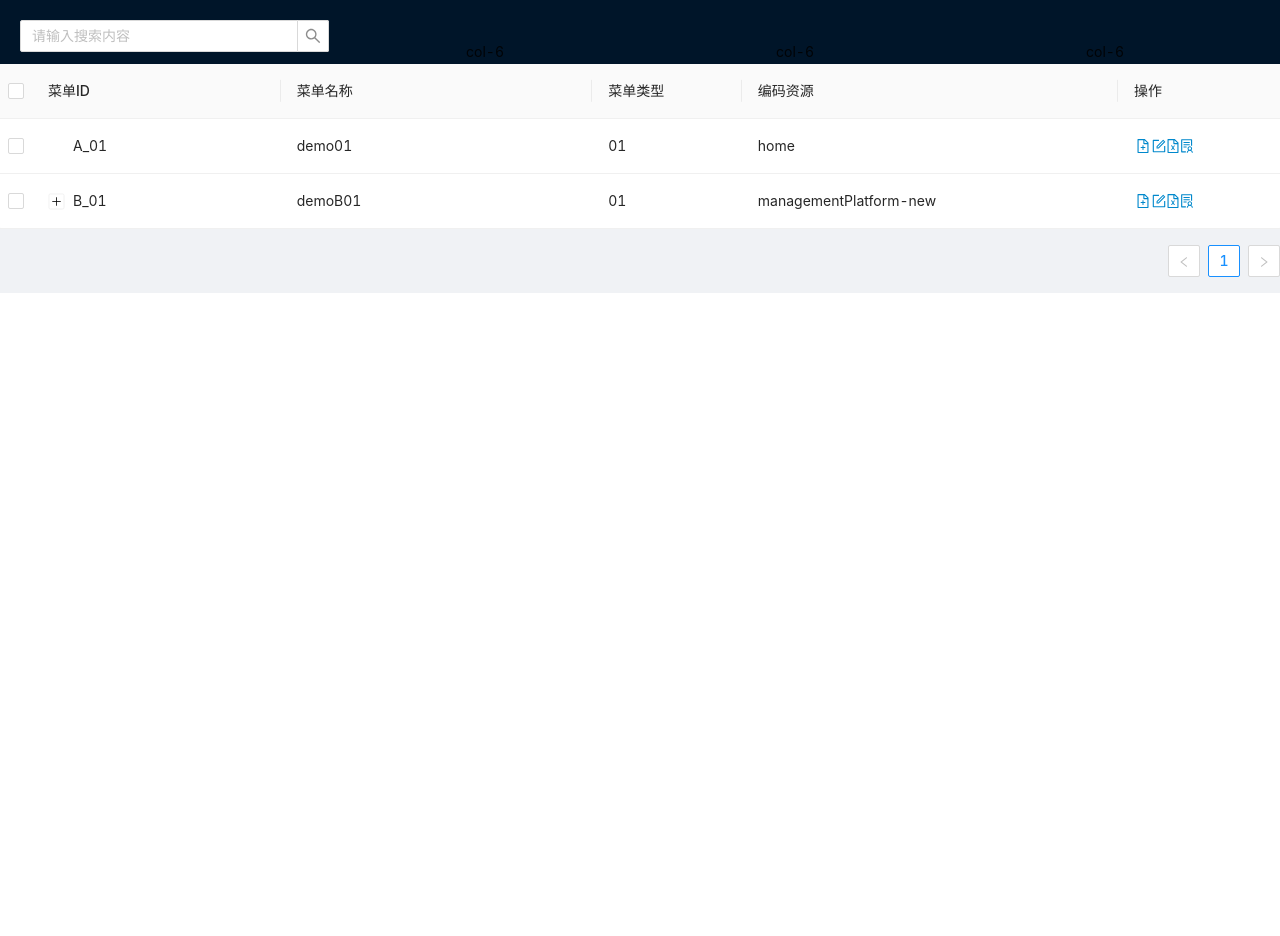
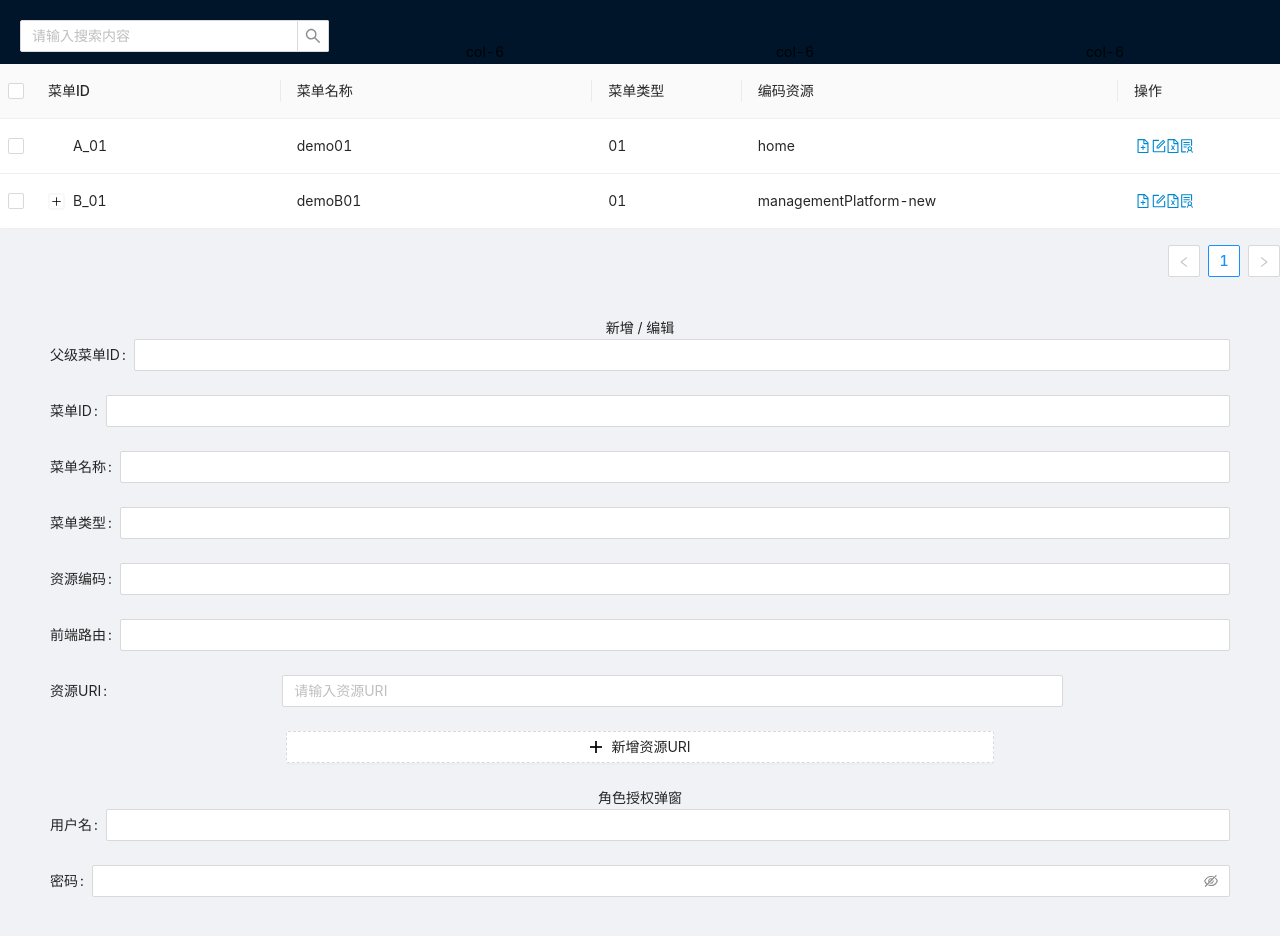
Before and after one commit to RoronuaHong/test0611ss, a React (Create React App) app: page / in a window 1280 px wide. Shown: the top 936 px of the page. Before the commit the page ends 800 px from the top, so only its background shows below. Built offline with nearby package versions, Linux system fonts and the light colour scheme.

Commit message:
complete style

```diff
--- a/src/components/App.tsx
+++ b/src/components/App.tsx
@@ -1,12 +1,12 @@
-import { Table, Input, Layout, Col, Row, Modal, Form } from 'antd';
+import { Table, Input, Layout, Col, Row, Modal, Form, Button } from 'antd';
 import type { ColumnsType } from 'antd/es/table';
 import React, { useState, useEffect } from 'react';
 import { data, DataType, rowSelection } from './TreeNode';
 import SearchInput from './SearchInput';
-import { FileAddOutlined, FormOutlined, FileExcelOutlined, SolutionOutlined } from '@ant-design/icons';
+import { FileAddOutlined, FormOutlined, FileExcelOutlined, SolutionOutlined, PlusOutlined, MinusCircleOutlined } from '@ant-design/icons';
 
 const { Search } = Input;
-const { Header, Content } = Layout;
+const { Header, Content, Footer } = Layout;
 
 export const App: React.FC = () => {
   const [visible, setVisible] = useState(false);
@@ -141,6 +141,7 @@ export const App: React.FC = () => {
   const handleRoleMgt = (record: DataType) => {
     // 处理
     console.log('角色授权弹窗')
+    setVisible(true)
   }
 
   const handleOk = () => {
@@ -151,6 +152,14 @@ export const App: React.FC = () => {
   const handleCancel = () => {
     // 处理取消按钮逻辑
     setVisible(false);
+  };
+
+  const add = () => {
+    console.log(123321)
+  }
+
+  const onFinish = (values: any) => {
+    console.log('Received values of form:', values);
   };
 
   return (
@@ -171,12 +180,146 @@ export const App: React.FC = () => {
             columns={columns}
             rowSelection={{ ...rowSelection, checkStrictly }}
             dataSource={dataList} />
-            {/* <Modal
-              title="表单弹窗"
-              visible={visible}
-              onOk={handleOk}
-              onCancel={handleCancel}
+
+        </Content>
+        <Footer>
+          <div>
+            新增 / 编辑
+            <Form>
+              <Form.Item label="父级菜单ID" rules={[{ required: true, message: '请输入父级菜单ID' }]}>
+                <Input />
+              </Form.Item>
+              <Form.Item label="菜单ID" rules={[{ required: true, message: '请输入菜单ID' }]}>
+                <Input />
+              </Form.Item>
+              <Form.Item label="菜单名称" rules={[{ required: true, message: '请输入菜单名称' }]}>
+                <Input />
+              </Form.Item>
+              <Form.Item label="菜单类型" rules={[{ required: true, message: '请输入菜单类型' }]}>
+                <Input />
+              </Form.Item>
+              <Form.Item label="资源编码" rules={[{ required: true, message: '请输入资源编码' }]}>
+                <Input />
+              </Form.Item>
+              <Form.Item label="前端路由" rules={[{ required: true, message: '请输入前端路由' }]}>
+                <Input />
+              </Form.Item>
+              <Form.List name="names" initialValue={['']}>
+                {(fields, { add, remove }, { errors }) => (
+                  <>
+                    {fields.map((field, index) => (
+                      <Form.Item
+                        label={index === 0 ? '资源URI' : ''}
+                        required={false}
+                        key={field.key}
                       >
+                        <Form.Item
+                          {...field}
+                          validateTrigger={['onChange', 'onBlur']}
+                          rules={[
+                            {
+                              required: true,
+                              whitespace: true,
+                              message: "请输入资源URI",
+                            },
+                          ]}
+                          noStyle
+                        >
+                          <Input placeholder="请输入资源URI" style={{ width: '70%' }} />
+                        </Form.Item>
+                        {fields.length > 1 ? (
+                          <MinusCircleOutlined
+                            className="dynamic-delete-button"
+                            onClick={() => remove(field.name)}
+                          />
+                        ) : null}
+                      </Form.Item>
+                    ))}
+                    <Form.Item>
+                      <Button
+                        type="dashed"
+                        onClick={() => add()}
+                        style={{ width: '60%' }}
+                        icon={<PlusOutlined />}
+                      >
+                        新增资源URI
+                      </Button>
+                      <Form.ErrorList errors={errors} />
+                    </Form.Item>
+                  </>
+                )}
+              </Form.List>
+            </Form>
+              {/* <Form.Item label="资源URI" rules={[{ required: true, message: '请输入资源URI' }]}>
+                <Input />
+              </Form.Item> */}
+            <Form name="dynamic_form_item" onFinish={onFinish}>
+              {/* <Form.List
+                name="names"
+                rules={[
+                  {
+                    validator: async (_, names) => {
+                      if (!names || names.length < 2) {
+                        return Promise.reject(new Error('At least 2 passengers'));
+                      }
+                    },
+                  },
+                ]}
+              >
+                {(fields, { add, remove }, { errors }) => (
+                  <>
+                    {fields.map((field, index) => (
+                      <Form.Item
+                        {...(index === 0 ? formItemLayout : formItemLayoutWithOutLabel)}
+                        label={index === 0 ? '资源URI' : ''}
+                        required={false}
+                        key={field.key}
+                      >
+                        <Form.Item
+                          {...field}
+                          validateTrigger={['onChange', 'onBlur']}
+                          rules={[
+                            {
+                              required: true,
+                              whitespace: true,
+                              message: "Please input passenger's name or delete this field.",
+                            },
+                          ]}
+                          noStyle
+                        >
+                          <Input placeholder="请输入资源URI" style={{ width: '60%' }} />
+                        </Form.Item>
+                        {fields.length > 1 ? (
+                          <MinusCircleOutlined
+                            className="dynamic-delete-button"
+                            onClick={() => remove(field.name)}
+                          />
+                        ) : null}
+                      </Form.Item>
+                    ))}
+                    <Form.Item>
+                      <Button
+                        type="dashed"
+                        onClick={() => add()}
+                        style={{ width: '60%' }}
+                        icon={<PlusOutlined />}
+                      >
+                        新增资源URI
+                      </Button>
+                      <Form.ErrorList errors={errors} />
+                    </Form.Item>
+                  </>
+                )}
+              </Form.List>
+              <Form.Item>
+                <Button type="primary" htmlType="submit">
+                  Submit
+                </Button>
+              </Form.Item> */}
+            </Form>
+          </div>
+          <div>
+            角色授权弹窗
             <Form>
               <Form.Item label="用户名">
                 <Input />
@@ -185,8 +328,23 @@ export const App: React.FC = () => {
                 <Input.Password />
               </Form.Item>
             </Form>
-            </Modal> */}
-        </Content>
+          </div>
+          {/* <Modal
+            title="表单弹窗"
+            visible={visible}
+            onOk={handleOk}
+            onCancel={handleCancel}
+           /> */}
+            {/* <Form>
+              <Form.Item label="用户名">
+                <Input />
+              </Form.Item>
+              <Form.Item label="密码">
+                <Input.Password />
+              </Form.Item>
+            </Form> */}
+          {/* </Modal> */}
+        </Footer>
       </Layout>
     </>
   );
--- a/src/index.tsx
+++ b/src/index.tsx
@@ -9,9 +9,9 @@ const root = ReactDOM.createRoot(
   document.getElementById('root') as HTMLElement
 );
 root.render(
-  <React.StrictMode>
+  // <React.StrictMode>
     <App />
-  </React.StrictMode>
+  // </React.StrictMode>
 );
 
 // If you want to start measuring performance in your app, pass a function
```
Lines whose indentation alone changed are shown as unchanged.
